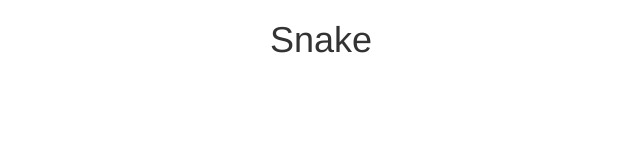
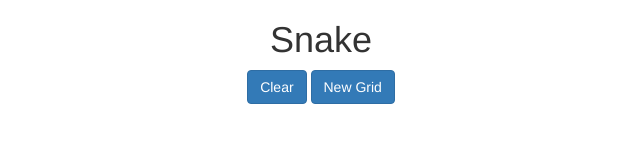
Before and after one commit to Pat878/JS_Snake, a plain HTML site: page index.html in a window 1280 px wide. Shown: the whole page, without its empty margins (319-959 px from the left). Drawn offline with nearby package versions, Linux system fonts and the light colour scheme.

Commit message:
Add necessary divs

```diff
--- a/index.html
+++ b/index.html
@@ -26,8 +26,19 @@
 
 <body>
 
-  <center>
-    <h1>Snake</h1>
-  </center>
+  <div class="container">
+
+    <center>
+      <h1>Snake</h1>
+      <button class="btn btn-primary reset">Clear</button>
+
+<button onclick="gridsize()" class="btn btn-primary newgrid">New Grid</button>
+
+      <div id="container"></div>
+    </center>
+
+  </div>
 
 </body>
+
+</html>
```
